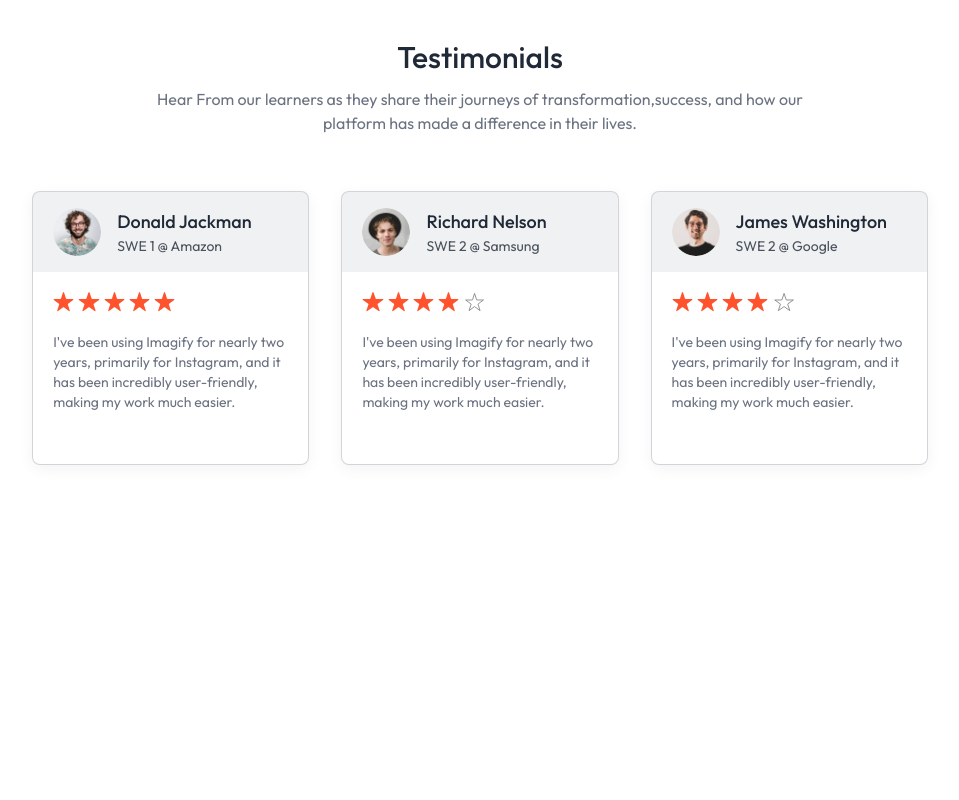
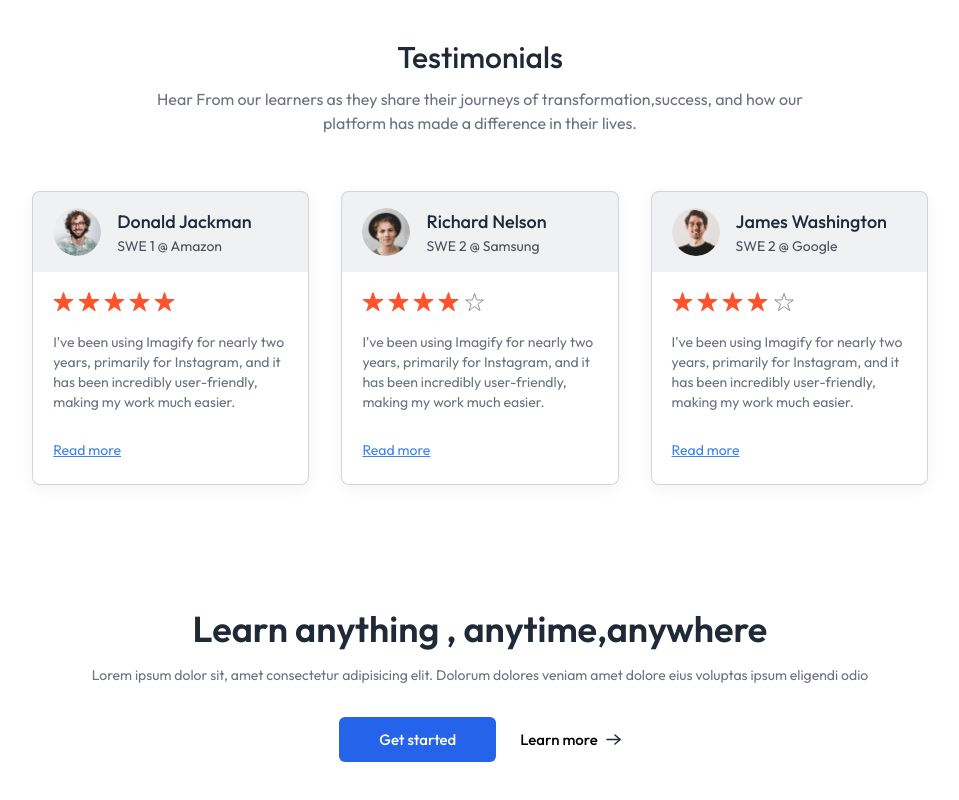
Before and after one commit to juhinagpure/LMS, a React (Vite) app in the folder client/: page / in a window 1280 px wide. Shown: the part 1747-2547 px from the top of the page, without its empty margins (160-1119 px from the left). Before the commit the page ends 2268 px from the top, so only its background shows below. Built offline with nearby package versions, Linux system fonts and the light colour scheme; no server answers; a web font is replaced by a local one.

Commit message:
add CallToAction component, enhance TestimonialsSection with a "Read more" link, and include CallToAction in Home page

```diff
--- a/client/src/components/student/CallToAction.jsx
+++ b/client/src/components/student/CallToAction.jsx
@@ -1,7 +1,23 @@
+import { assets } from "../../assets/assets";
+
 const CallToAction = () => {
   return (
-    <div>
-      <h1>CallToAction</h1>
+    <div className="flex flex-col items-center gap-4 pt-10 pb-24 px-8 md:px-0">
+      <h1 className="text-xl md:text-4xl text-gray-800 font-semibold">
+        Learn anything , anytime,anywhere
+      </h1>
+      <p className="text-gray-500 sm:text-sm">
+        Lorem ipsum dolor sit, amet consectetur adipisicing elit. Dolorum
+        dolores veniam amet dolore eius voluptas ipsum eligendi odio
+      </p>
+      <div className="flex items-center font-medium gap-6 mt-4">
+        <button className="px-10 py-3 rounded-md text-white bg-blue-600">
+          Get started
+        </button>
+        <button className="flex items-center gap-2">
+          Learn more <img src={assets.arrow_icon} alt="arrow_icons" />
+        </button>
+      </div>
     </div>
   );
 };
--- a/client/src/components/student/TestimonialsSection.jsx
+++ b/client/src/components/student/TestimonialsSection.jsx
@@ -44,6 +44,9 @@
                 </div>
                 <p className="text-gray-500 mt-5">{testimonial.feedback}</p>
               </div>
+              <a href="#" className="text-blue-500 underline px-5">
+                Read more
+              </a>
             </div>
           ))}
         </div>
--- a/client/src/pages/student/Home.jsx
+++ b/client/src/pages/student/Home.jsx
@@ -1,3 +1,4 @@
+import CallToAction from "../../components/student/CallToAction";
 import Companies from "../../components/student/Companies";
 import CoursesSection from "../../components/student/CoursesSection";
 import Hero from "../../components/student/Hero";
@@ -10,6 +11,7 @@
       <Companies />
       <CoursesSection />
       <TestimonialsSection />
+      <CallToAction />
     </div>
   );
 };
```
